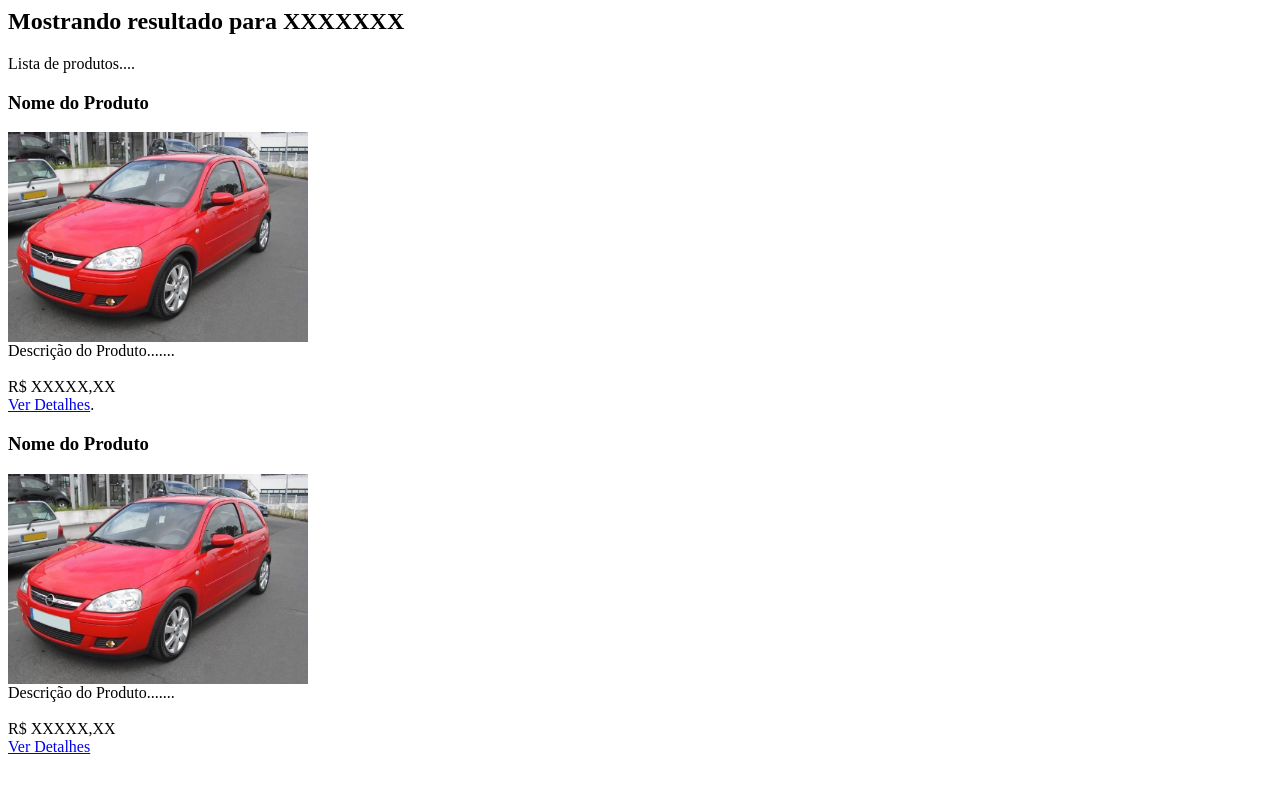
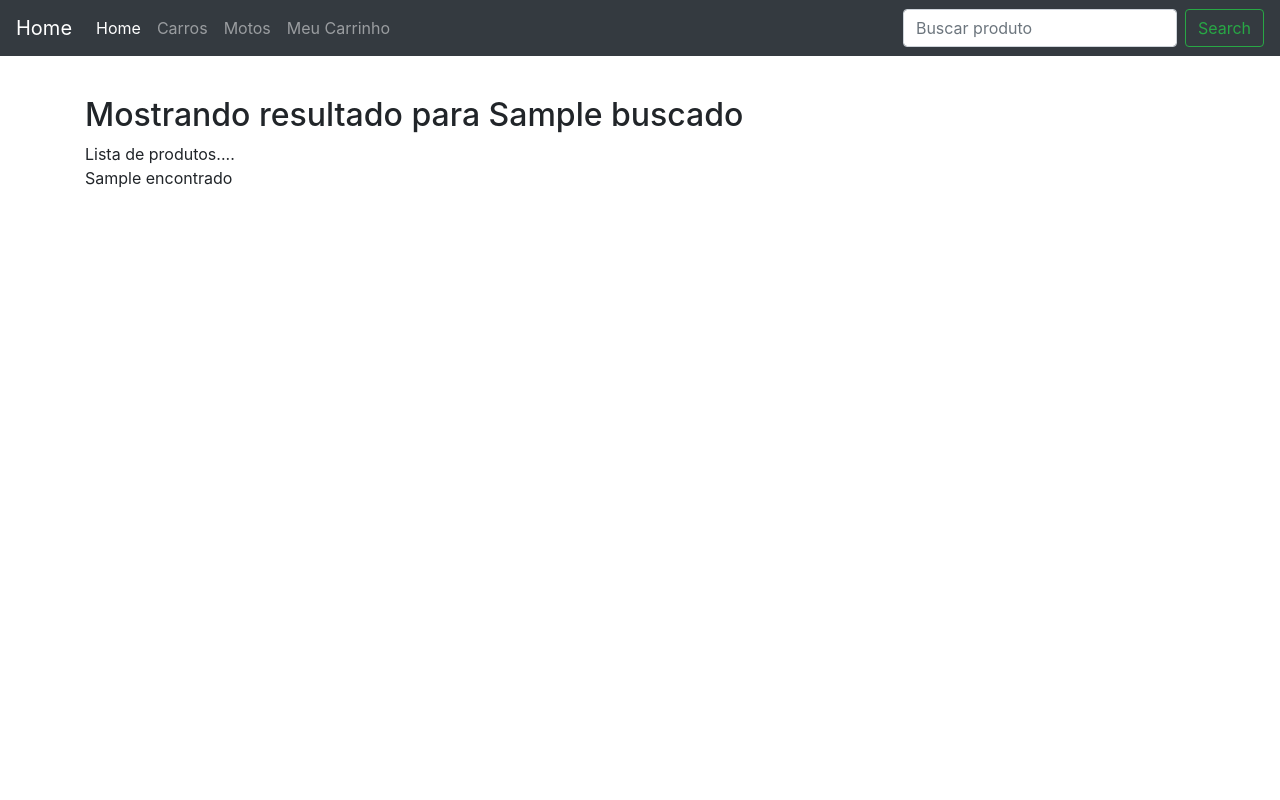
Before and after one commit to miguelbartolettegithub/projeto-final-verao-ime-usp-2019, a Symfony app: template templates/produto/buscar.html.twig in a window 1280 px wide. Run offline with Twig, Linux system fonts and the light colour scheme; the template is opened without the code that fills it: most values are stand-ins (such as "Sample title", 1, 10 or a date in 2020); some libraries are stand-ins or nearby versions.

Commit message:
busca implementada carrinho em manutencao

```diff
--- a/templates/produto/buscar.html.twig
+++ b/templates/produto/buscar.html.twig
@@ -1,23 +1,95 @@
-<h2>Mostrando resultado para XXXXXXX</h2>
+<!doctype html>
+
+<head>
+	<!-- Required meta tags -->
+	<meta charset="utf-8">
+	<meta name="viewport" content="width=device-width, initial-scale=1, shrink-to-fit=no">
+
+	<!-- Bootstrap CSS -->
+	<link rel="stylesheet" href="https://stackpath.bootstrapcdn.com/bootstrap/4.2.1/css/bootstrap.min.css" integrity="sha384-GJzZqFGwb1QTTN6wy59ffF1BuGJpLSa9DkKMp0DgiMDm4iYMj70gZWKYbI706tWS" crossorigin="anonymous">
+
+	<title>Título da Categoria</title>
+</head>
+
+<body>
+
+<header>
+	<nav class="navbar navbar-expand-md navbar-dark fixed-top bg-dark">
+		<a class="navbar-brand" href="/">Home</a>
+		<button
+			class="navbar-toggler" type="button" data-toggle="collapse" data-target="#navbarCollapse"
+			aria-controls="navbarCollapse" aria-expanded="false" aria-label="Toggle navigation">
+			<span class="navbar-toggler-icon"></span>
+		</button>
+		<div class="collapse navbar-collapse" id="navbarCollapse">
+			<ul class="navbar-nav mr-auto">
+				<li class="nav-item active">
+					<a class="nav-link" href="/">Home<span class="sr-only">(current)</span></a>
+				</li>
+				<li class="nav-item">
+					<a class="nav-link" href="/categoria/carros">Carros</a>
+				</li>
+				<li class="nav-item">
+					<a class="nav-link" href="/categoria/motos">Motos</a>
+				</li>
+				<li class="nav-item">
+					<a class="nav-link" href="/carrinho">Meu Carrinho</a>
+				</li>
+			</ul>
+			<form method="post" action="/busca" class="form-inline mt-2 mt-md-0">
+				<input name="buscado" class="form-control mr-sm-2" type="text" placeholder="Buscar produto" aria-label="Buscar">
+				<button class="btn btn-outline-success my-2 my-sm-0" type="submit">Search</button>
+			</form>
+		</div>
+	</nav>
+</header>
+
+	<br />
+	<br />
+	<br />
+	<br />
+
+<div class="container">
+
+<h2>Mostrando resultado para {{ buscado }}</h2>
 
 Lista de produtos.... <br />
 
-<h3>Nome do Produto</h3>
-<img src="/images/corsa.jpg" width="300">
-<br />
-Descrição do Produto.......
-<br /><br />
+{#
+<pre>
+{{ dump() }}
+</pre>
+#}
 
-R$ XXXXX,XX
-<br />
-<a href="/produto/1">Ver Detalhes</a>.
+{% for erro in erros %}
+{{ erro }} <br />
+{% endfor %}
 
-<h3>Nome do Produto</h3>
-<img src="/images/corsa.jpg" width="300">
-<br />
-Descrição do Produto.......
-<br /><br />
+{{ encontrado[0] }} <br />
 
-R$ XXXXX,XX
-<br />
-<a href="/produto/1">Ver Detalhes</a>
+{% if encontrado.1 is defined %}
+
+    <p>
+    {% for produto in encontrado[1:] %}
+
+    <h3>{{ produto.nome }}</h3>
+    <img src="/images/{{ produto.imagem }}" width="300">
+    <br />
+    {{ produto.descricao }}
+    <br />
+    <br />
+
+    R$ {{ produto.preco }}
+    <br />
+    <a href="/produto/{{ produto.id }}">Ver Detalhes</a>
+
+    {% endfor %}
+    </p>
+
+{% endif %}
+
+</div>
+
+</body>
+
+</html>
--- a/templates/produto/categoria.html.twig
+++ b/templates/produto/categoria.html.twig
@@ -53,6 +53,10 @@
 
 <div class="container">
 
+    <pre>
+    {{ dump() }}
+    </pre>
+
 <h2>Título da Categoria</h2>
 
 {% for produto in produtos %}
```
Also changed, not shown: src/Controller/LojaController.php (+21 -0 lines), src/Controller/ProdutoController.php (+18 -4 lines), src/Repository/Banco.php (+20 -1 lines), templates/loja/carrinho.html.twig (+10 -4 lines), templates/loja/index.html.twig (+10 -1 lines).
